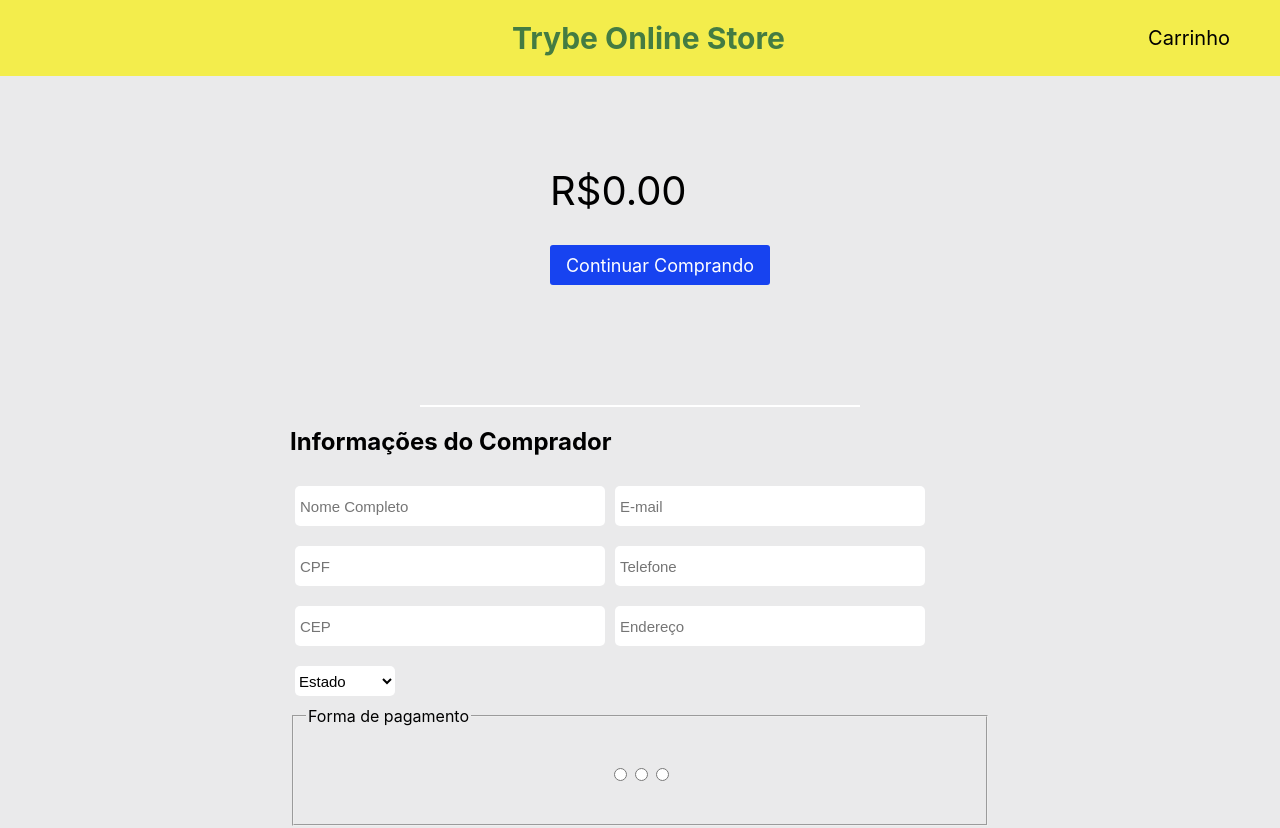
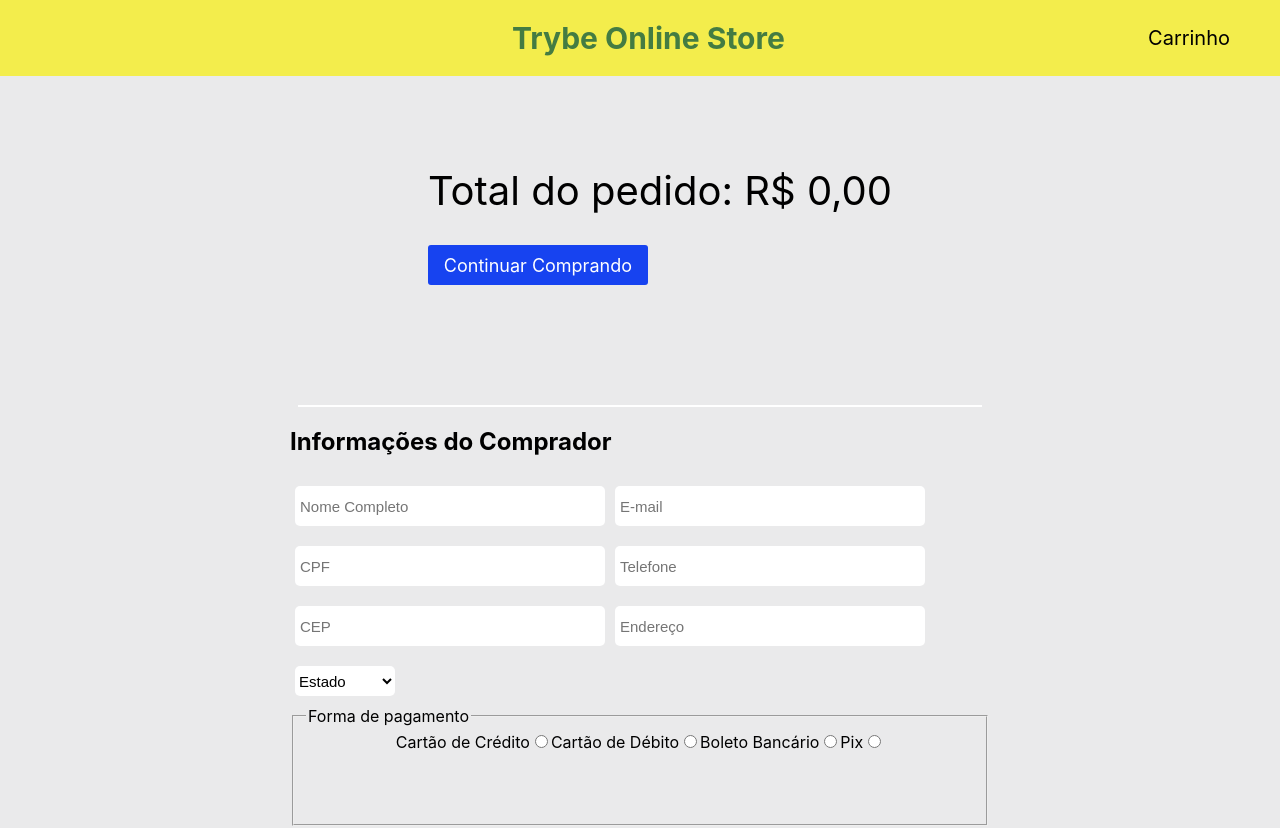
Before and after one commit to humbertodutra/trybe-online-store-17, a React (Create React App) app: page /checkout in a window 1280 px wide. Shown: the top 828 px of the page. Built offline with nearby package versions, Linux system fonts and the light colour scheme.

Commit message:
fixing some issues

```diff
--- a/src/pages/Cart.js
+++ b/src/pages/Cart.js
@@ -22,9 +22,11 @@ class Cart extends React.Component {
     if (localStorage.length > 0) this.getCartItens();
   }
 
-  getCartItens = () => {
-    const savedItens = JSON.parse(localStorage.getItem('cartItems'));
-    this.setState({ savedItens });
+  getCartItens = async () => {
+    const itemsOnCart = await JSON.parse(localStorage.getItem('cartItems'));
+    this.setState({ savedItens: itemsOnCart });
+    const { savedItens } = this.state;
+    console.log(savedItens);
   }
 
   increaseQuantity = (product) => {
@@ -35,16 +37,33 @@ class Cart extends React.Component {
     });
     this.setState({ savedItens: newItens });
     localStorage.setItem('cartItems', JSON.stringify(savedItens));
+    this.totalPrinceOnCart();
   }
 
   decreaseQuantity = (product) => {
     const { savedItens } = this.state;
     const newItens = savedItens.map((crrItem) => {
-      if (crrItem.id === product.id) crrItem.quantity -= 1;
+      if (crrItem.id === product.id) {
+        if (crrItem.quantity > 0) crrItem.quantity -= 1;
+      }
       return crrItem;
     });
-    this.setState({ savedItens: newItens });
-    localStorage.setItem('cartItems', JSON.stringify(savedItens));
+    const filteredItens = newItens.filter((crrItem) => crrItem.quantity > 0);
+    this.setState({ savedItens: filteredItens });
+    localStorage.setItem('cartItems', JSON.stringify(filteredItens));
+    this.totalPrinceOnCart();
+  };
+
+  totalPrinceOnCart = () => {
+    const { savedItens } = this.state;
+    if (savedItens.length === 0) return 0;
+    const total = savedItens.reduce((acc, crr) => acc + (crr.price * crr.quantity), 0);
+    const formatter = new Intl.NumberFormat('pt-BR', {
+      style: 'currency',
+      currency: 'BRL',
+    });
+    const totalFormated = formatter.format(total);
+    return totalFormated;
   }
 
   render() {
@@ -88,7 +107,8 @@ class Cart extends React.Component {
                 <span
                   className="cart-page__aside--price"
                 >
-                  Total: R$ xx,xx
+                  {savedItens.length === 0 ? 'Seu carrinho está vazio 😢'
+                    : `Subtotal: ${this.totalPrinceOnCart()}`}
                 </span>
                 <KeepShoppingBtn />
                 <CheckoutBtn />
--- a/src/pages/Checkout.js
+++ b/src/pages/Checkout.js
@@ -21,6 +21,15 @@ class Checkout extends React.Component {
   getCartItens = () => {
     const savedItems = JSON.parse(localStorage.getItem('cartItems'));
     this.setState({ savedItems });
+  }
+
+  format = (total) => {
+    const formatter = new Intl.NumberFormat('pt-BR', {
+      style: 'currency',
+      currency: 'BRL',
+    });
+    const totalFormated = formatter.format(total);
+    return totalFormated;
   }
 
   render() {
@@ -60,7 +69,7 @@ class Checkout extends React.Component {
               <span
                 className="__main--total"
               >
-                {`R$${(Math.round(total * 100) / 100).toFixed(2)}`}
+                {`Total do pedido: ${this.format(total)}`}
               </span>
               <KeepShoppingBtn />
             </aside>
@@ -131,18 +140,42 @@ class Checkout extends React.Component {
             </select>
             <fieldset className="__form--payment">
               <legend>Forma de pagamento</legend>
+              <label htmlFor="credito">
+                Cartão de Crédito
                 <input
+                  id="credito"
                   type="radio"
                   value="credito"
                 />
+              </label>
+
+              <label htmlFor="debito">
+                Cartão de Débito
                 <input
+                  id="debito"
                   type="radio"
                   value="debito"
                 />
+              </label>
+
+              <label htmlFor="boleto">
+                Boleto Bancário
                 <input
+                  id="boleto"
                   type="radio"
                   value="boleto"
                 />
+              </label>
+
+              <label htmlFor="pix">
+                Pix
+                <input
+                  id="pix"
+                  type="radio"
+                  value="boleto"
+                />
+              </label>
+
             </fieldset>
             <button
               className="__form--purchase"
```
Lines whose indentation alone changed are shown as unchanged.
